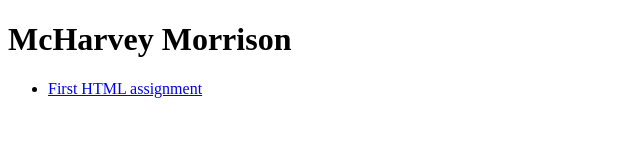
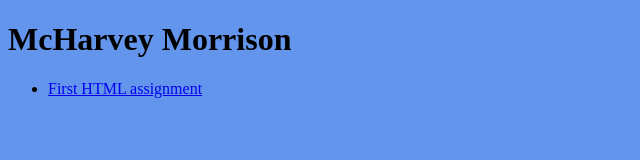
Before and after one commit to mcharveym/ifsc-1310, a plain HTML site: page index.html in a window 1280 px wide. Shown: the whole page, without its empty margins (0-640 px from the left). Drawn offline with Linux system fonts and the light colour scheme.

Commit message:
added css to homepage

```diff
--- /dev/null
+++ b/assets/css/style.css
@@ -0,0 +1,3 @@
+body{
+    background-color: cornflowerblue;
+}
--- a/index.html
+++ b/index.html
@@ -5,6 +5,7 @@
   <title>IFSC 1310 | McHarvey Morrison</title>
   <meta name="description" content="Keyword Rich Description">
   <meta name="author" content="McHarvey Morrison">
+  <link href="assets/css/style.css" rel="stylesheet"
 </head>
 <body>
   <h1>McHarvey Morrison</h1>
```
